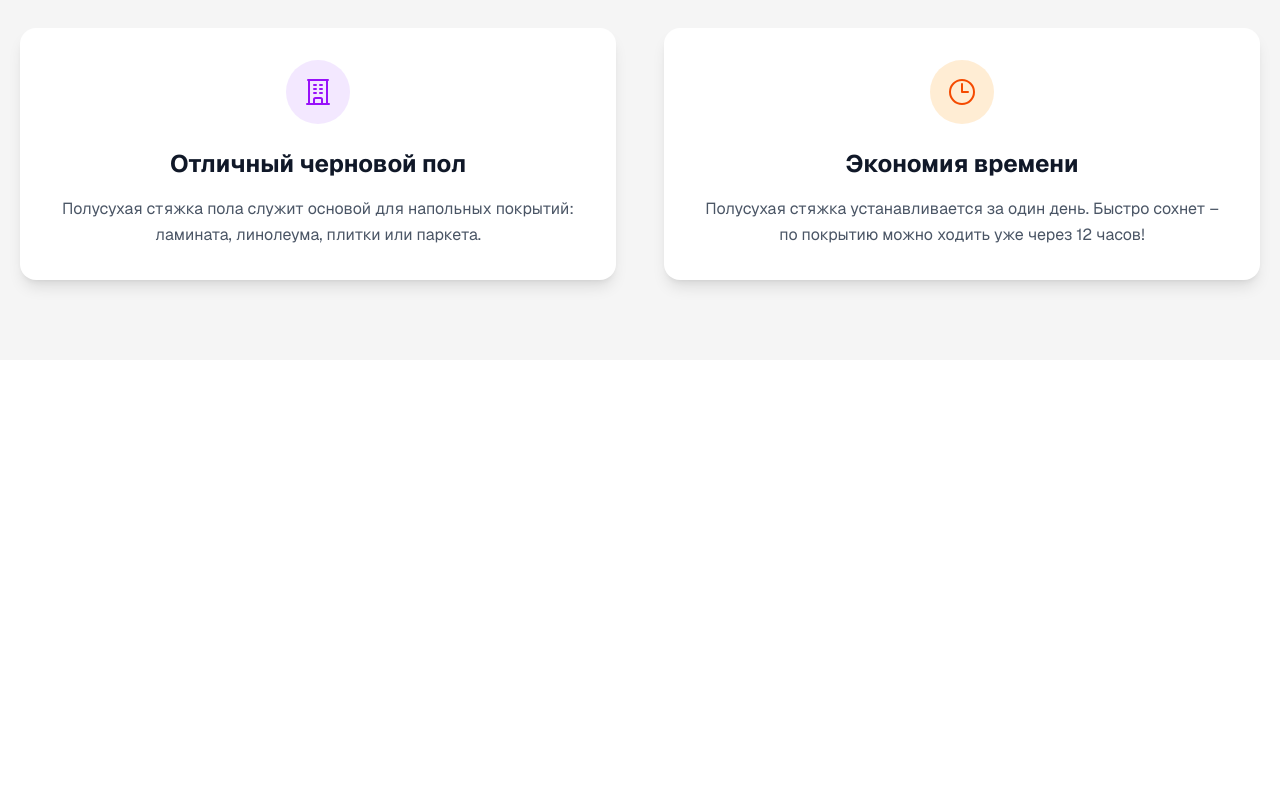
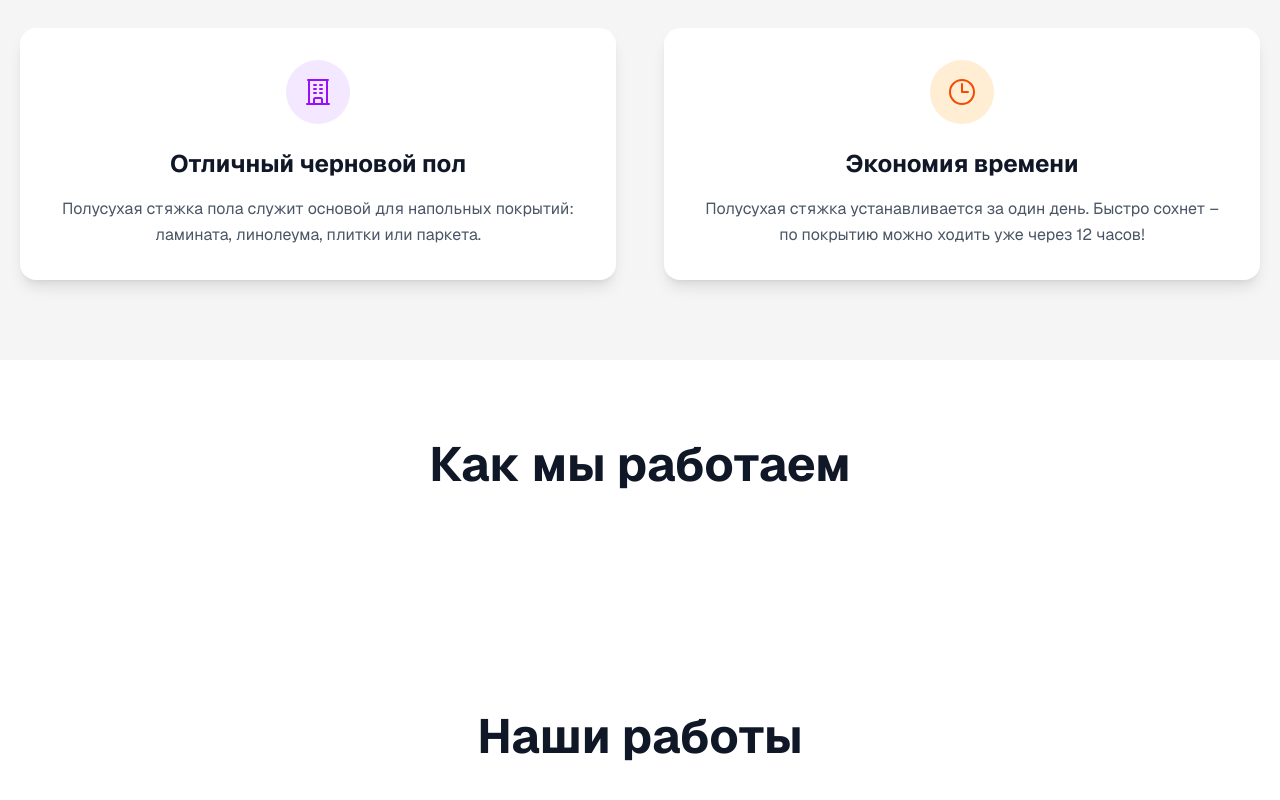
Before and after one commit to turbokuzmich/profipol, a Next.js app: page / in a window 1280 px wide. Shown: the part 1845-2645 px from the top of the page. Before the commit the page ends 2205 px from the top, so only its background shows below. Built offline with nearby package versions, Linux system fonts and the light colour scheme.

Commit message:
Add new sections to home page: "Как мы работаем" and "Наши работы" with headings

```diff
--- a/app/page.tsx
+++ b/app/page.tsx
@@ -312,6 +312,28 @@ export default function Home() {
           </div>
         </div>
       </section>
+
+      {/* Блок «Как мы работаем» */}
+      <section className="px-2 md:px-5 2xl:px-0">
+        <div className="max-w-7xl mx-auto py-20">
+          <div className="text-center mb-16">
+            <h2 className="text-4xl md:text-5xl font-bold text-gray-900 mb-6">
+              Как мы работаем
+            </h2>
+          </div>
+        </div>
+      </section>
+
+      {/* Блок «Наши работы» */}
+      <section className="px-2 md:px-5 2xl:px-0">
+        <div className="max-w-7xl mx-auto py-20">
+          <div className="text-center mb-16">
+            <h2 className="text-4xl md:text-5xl font-bold text-gray-900 mb-6">
+              Наши работы
+            </h2>
+          </div>
+        </div>
+      </section>
     </>
   );
 }
```
